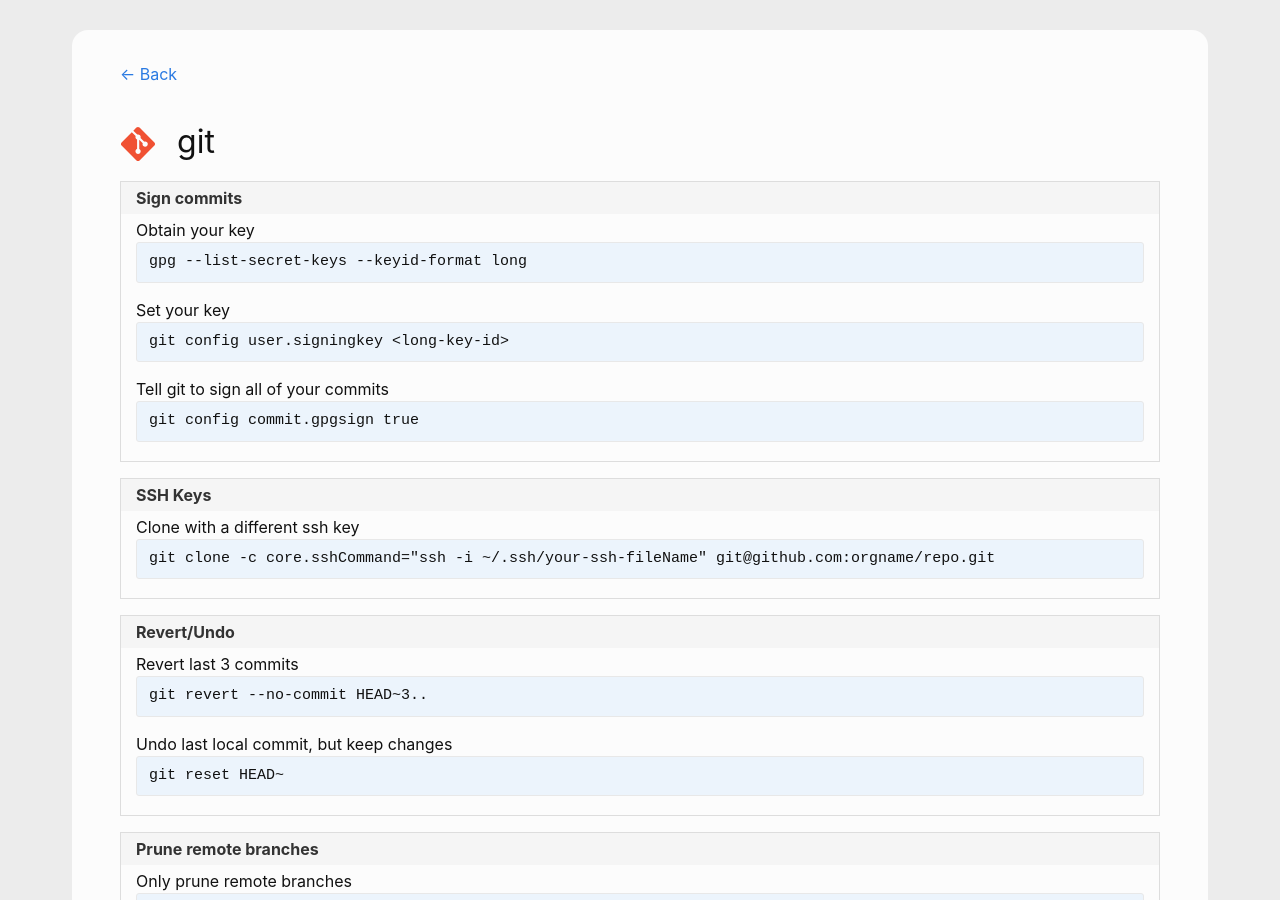
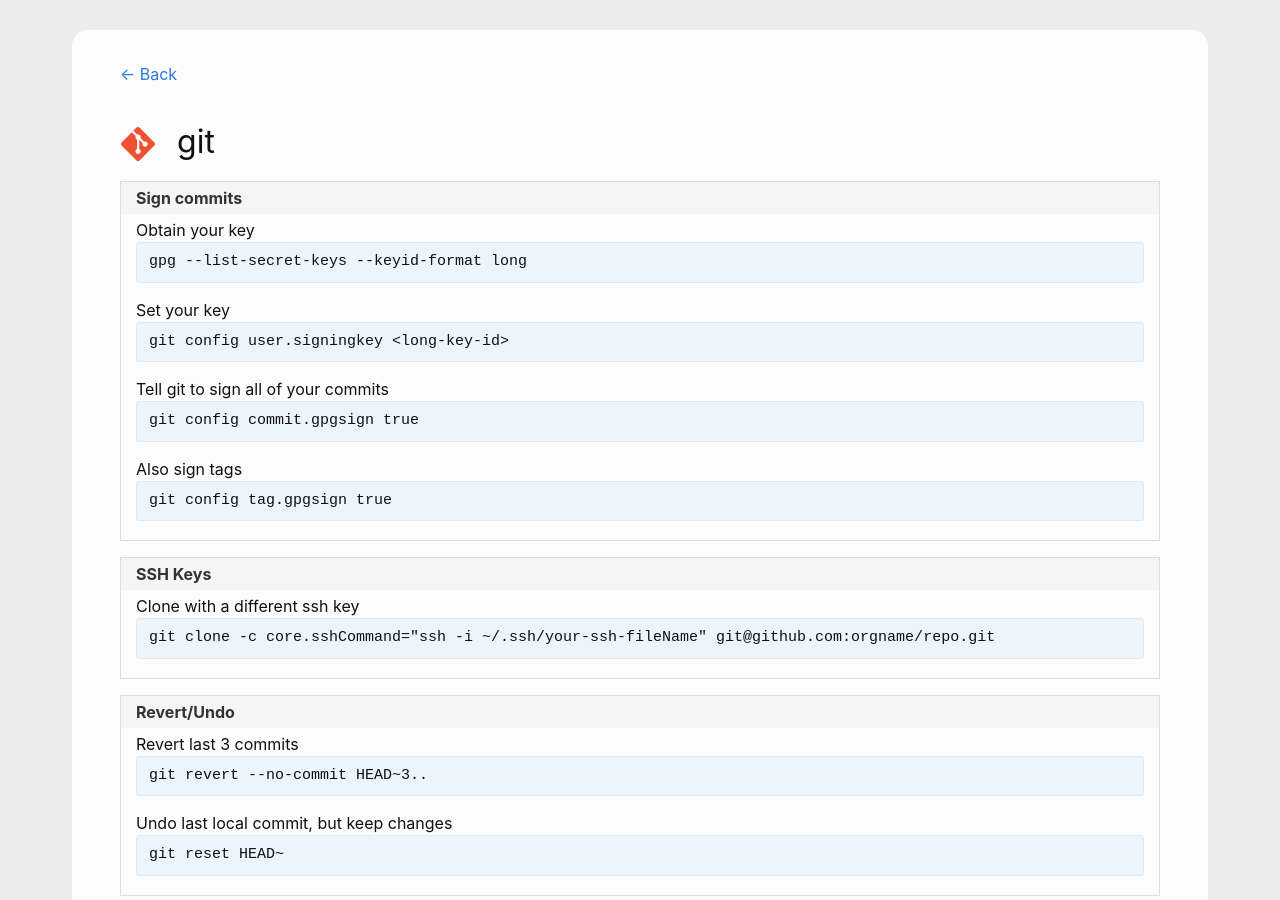
Before and after one commit to andreas-mausch/cheatsheets, a Jekyll site: the page built from _cheatsheets/git.md, in a window 1280 px wide and 900 px high. Built offline with Jekyll 4.4.1, drawn with Linux system fonts in a browser that asks for light colours.

Commit message:
git: Also sign tags

```diff
--- a/_cheatsheets/git.md
+++ b/_cheatsheets/git.md
@@ -8,6 +8,7 @@ section:
       Obtain your key: gpg --list-secret-keys --keyid-format long
       Set your key: "git config user.signingkey <long-key-id>"
       Tell git to sign all of your commits: git config commit.gpgsign true
+      Also sign tags: git config tag.gpgsign true
   - name: SSH Keys
     commands:
       Clone with a different ssh key: git clone -c core.sshCommand="ssh -i ~/.ssh/your-ssh-fileName" git@github.com:orgname/repo.git
```
